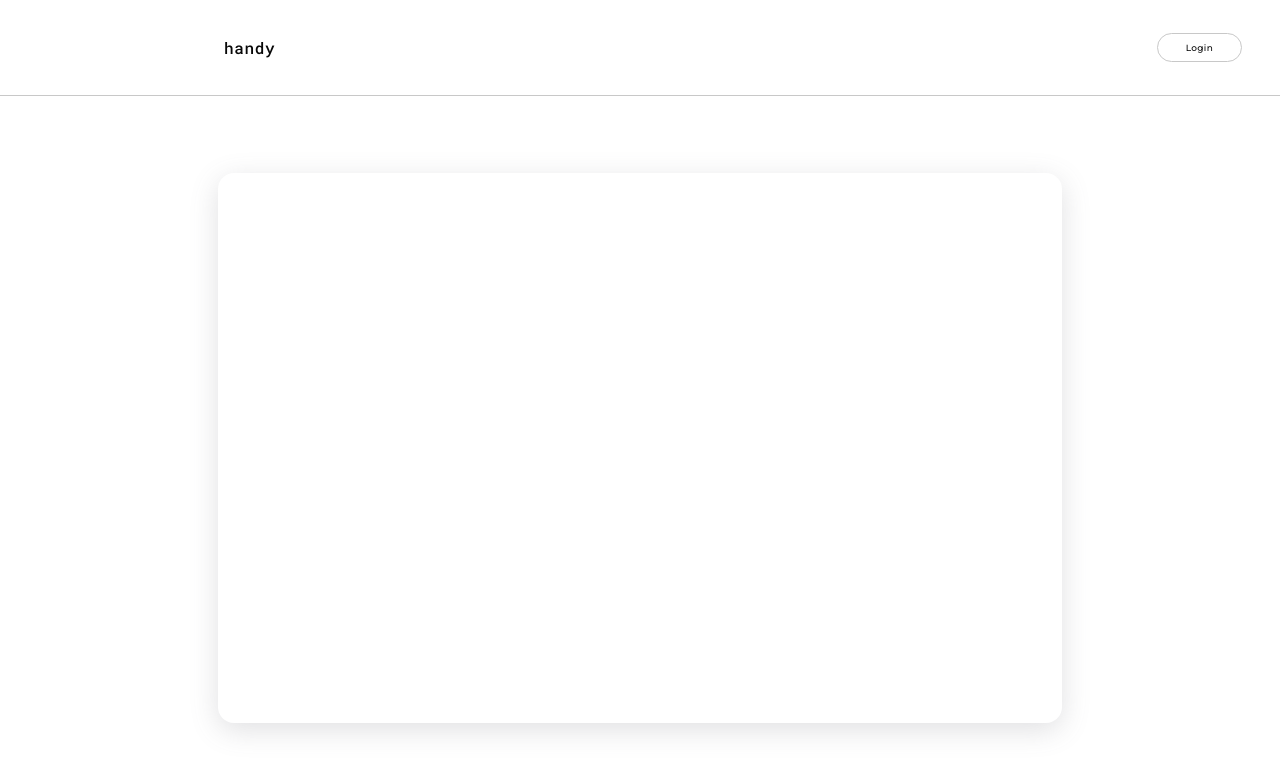
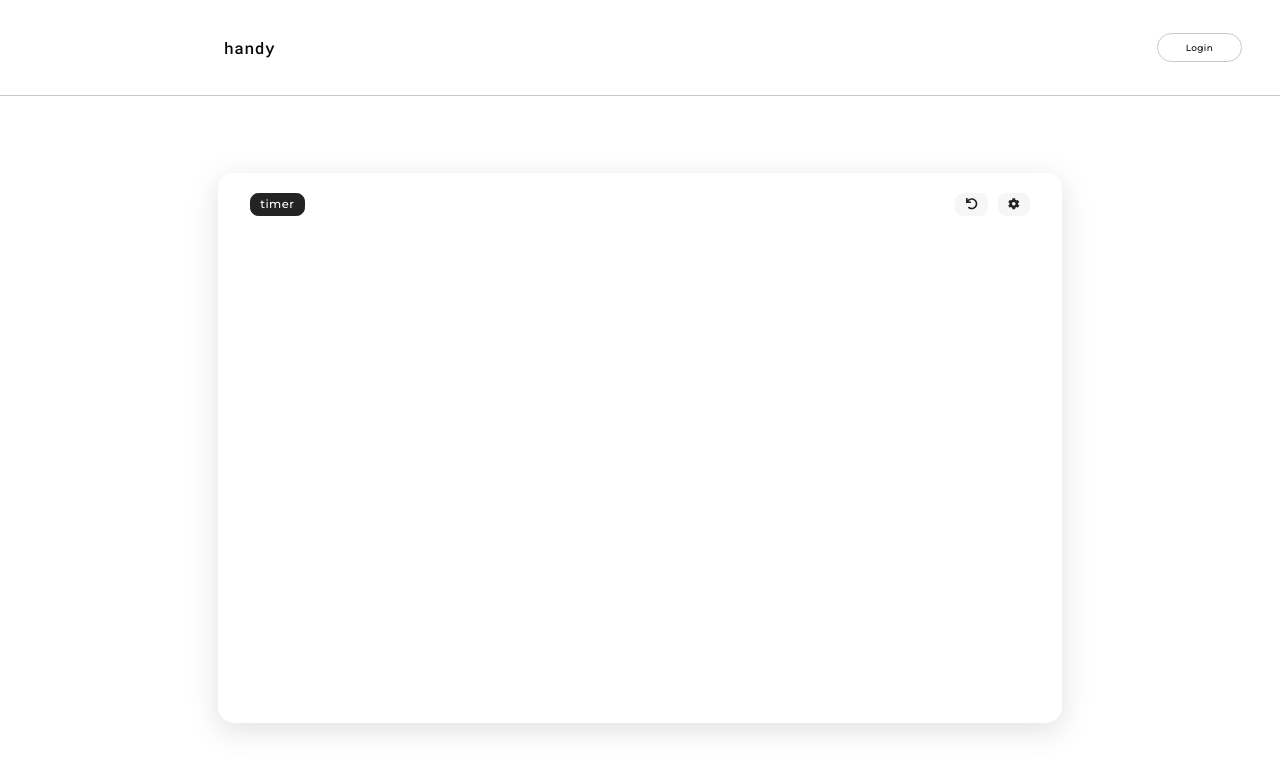
Before and after one commit to rabbykhairul/handy-front-end, a React (Create React App) app: page /util-services/timer in a window 1280 px wide. Shown: the top 772 px of the page. Built offline with nearby package versions, Linux system fonts and the light colour scheme.

Commit message:
render nav bar for timer utility service

```diff
--- /dev/null
+++ b/src/components/utilServices/timer/TimerNavBar.jsx
@@ -0,0 +1,8 @@
+import React from "react";
+import CardStyleNavBar from "../../commons/CardStyleNavBar";
+
+const TimerNavBar = (props) => {
+  return <CardStyleNavBar {...props} />;
+};
+
+export default TimerNavBar;
--- a/src/components/utilServices/timer/TimerSection.jsx
+++ b/src/components/utilServices/timer/TimerSection.jsx
@@ -1,10 +1,37 @@
 import React from "react";
+import TimerNavBar from "./TimerNavBar";
+import { FontAwesomeIcon } from "@fortawesome/react-fontawesome";
+import { faUndo, faCog } from "@fortawesome/free-solid-svg-icons";
 import "./TimerSection.css";
 
 const TimerSection = () => {
+  const timerButtons = [{ label: "Timer", value: "timer" }];
+
+  const infoButtons = [
+    { label: <FontAwesomeIcon icon={faUndo} />, value: "reset" },
+    { label: <FontAwesomeIcon icon={faCog} />, value: "settings" },
+  ];
+
+  // event handlers
+  const changeSelectedButton = (button) => {
+    console.log(button);
+  };
+
+  // helper methods for rendering
+  const renderTimerNavBar = () => {
+    return (
+      <TimerNavBar
+        leftSideButtons={timerButtons}
+        rightSideButtons={infoButtons}
+        activeButton={timerButtons[0]}
+        onButtonClick={changeSelectedButton}
+      />
+    );
+  };
+
   return (
     <div className="service-section timer-section">
-      <div className="card-style-content-area"></div>
+      <div className="card-style-content-area">{renderTimerNavBar()}</div>
     </div>
   );
 };
```
